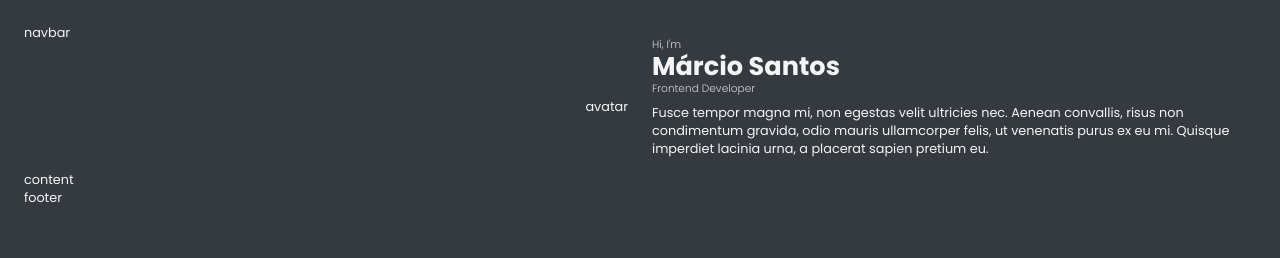
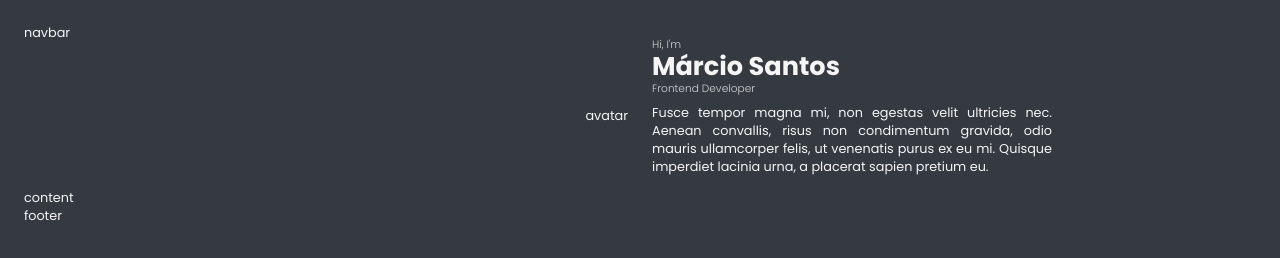
Before and after one commit to oicramps/portifolio, a Gatsby site: page / in a window 1280 px wide. Built offline with nearby package versions, Linux system fonts and the light colour scheme; Gatsby itself is replaced by a stand-in of ours.

Commit message:
Changes the description max width

```diff
--- a/src/containers/components/Header/styles.js
+++ b/src/containers/components/Header/styles.js
@@ -39,4 +39,7 @@ export const Avatar = styled.div`
   flex-direction: row-reverse;
 `;
 
-export const Description = styled.p``;
+export const Description = styled.p`
+  text-align: justify;
+  max-width: 400px;
+`;
```
